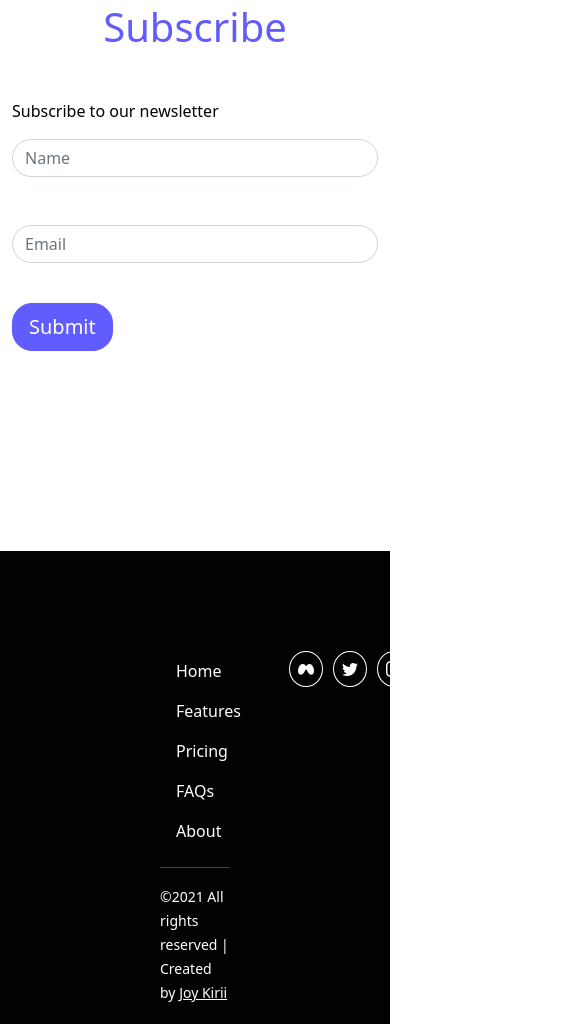
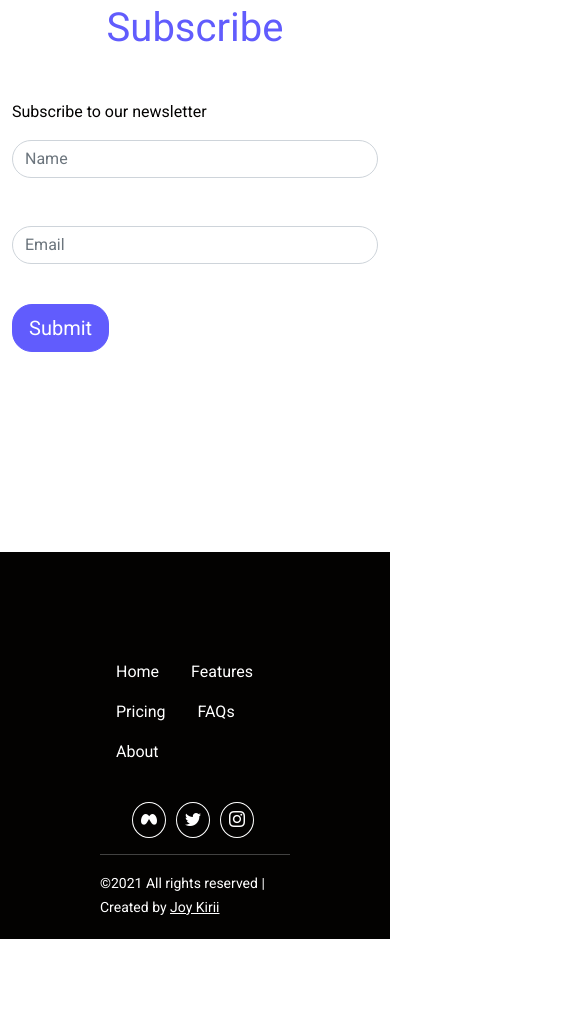
Before and after one commit to Wakarende/Product-landing-page, a plain HTML site: page index.html in a window 390 px wide. Shown: the part 3215-4239 px from the top of the page, 572 px wide, since content can reach past the window. After the commit the page ends 4154 px from the top, so only its background shows below. Drawn offline with nearby package versions, Linux system fonts and the light colour scheme; a web font is replaced by a local one.

Commit message:
adding media queries to footer

```diff
--- a/style.css
+++ b/style.css
@@ -4,7 +4,8 @@
 
 }
 
-html {
+html,
+body {
   font-family: 'Bai Jamjuree',
     sans-serif;
   font-family: 'Comfortaa',
@@ -14,6 +15,7 @@ html {
   font-family: 'Roboto',
     sans-serif;
   scroll-behavior: smooth;
+  overflow-x: hidden;
 }
 
 body p {
@@ -165,8 +167,8 @@ a {
   background: var(--black);
   color: white;
   padding-top: 100px;
-  padding-left: 160px;
-  padding-right: 160px;
+  padding-left: 100px;
+  padding-right: 100px;
   padding-bottom: 20px;
 }
 
@@ -204,4 +206,15 @@ a {
   color: var(--purple);
 }
 
+/* Media Queries  */
+@media screen and (max-width: 640px) {
+  .footer-flex {
+    display: block;
+  }
+
+  .social-link {
+    margin-top: 30px;
+  }
+}
+
 /* End Footer  */
```
